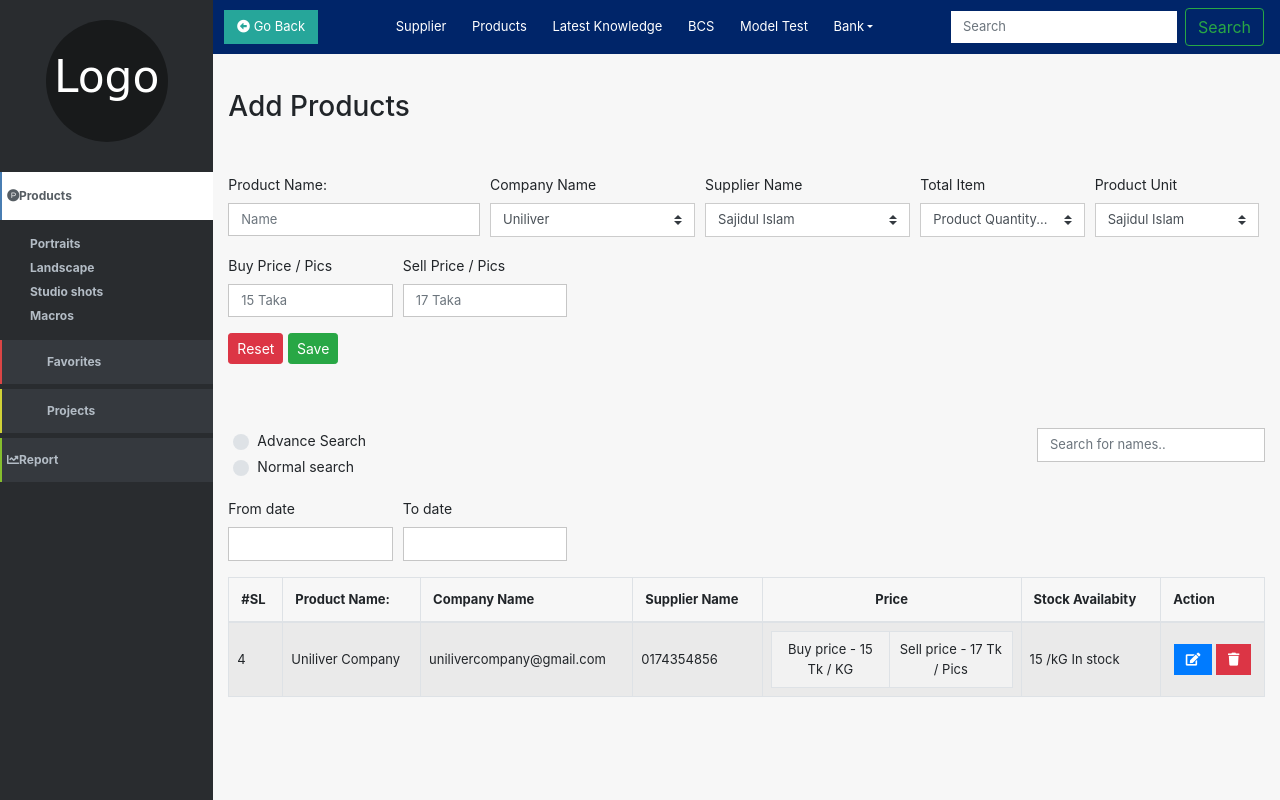
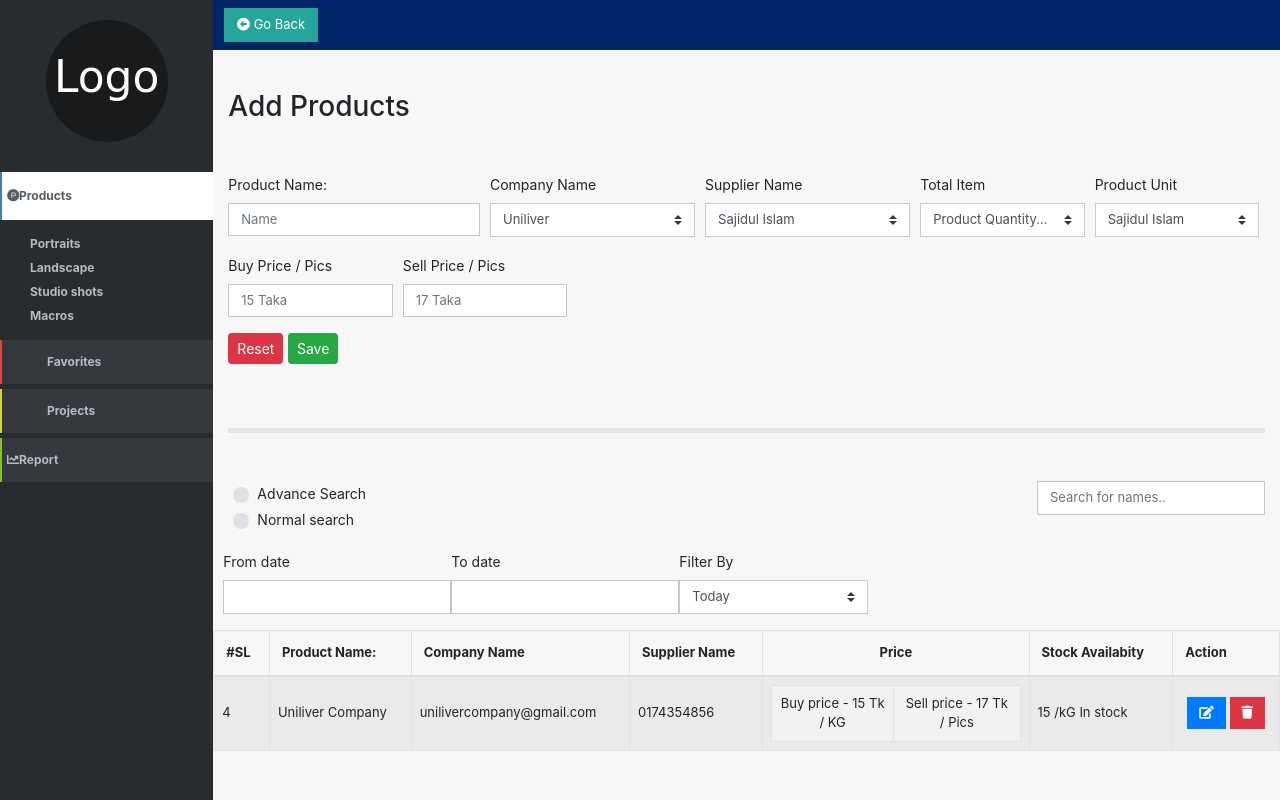
Before and after one commit to sajidulislam0/inventory, a CodeIgniter app: page /inventory/products in a window 1280 px wide. Run offline with CodeIgniter, Linux system fonts and the light colour scheme; some libraries are stand-ins or nearby versions.

Commit message:
Design search filter

```diff
--- a/application/views/templates/master/master.php
+++ b/application/views/templates/master/master.php
@@ -59,12 +59,7 @@
                             <div class="link-green">
                                 <a href="#">
                                     <i class="fas fa-chart-line"></i>Report</a>
-                                <ul class="sub-links">
-                                    <li><a href="#">Link 1</a></li>
-                                    <li><a href="#">Link 2</a></li>
-                                    <li><a href="#">Link 3</a></li>
-                                    <li><a href="#">Link 4</a></li>
-                                </ul>
+
                             </div>
                         </div>
                     </aside>
@@ -78,7 +73,7 @@
                             <button onclick="goBack()" class="btn green font-size"><i class="fa fa-arrow-alt-circle-left"></i> Go Back</button>
                         </div>
 
-                        <div class="collapse navbar-collapse" id="navbarsExampleDefault">
+<!--                        <div class="collapse navbar-collapse" id="navbarsExampleDefault">
 
                             <ul class="navbar-nav m-auto nav">
                                 <li class="nav-item active">
@@ -116,7 +111,7 @@
                                 <input class="form-control mr-sm-2" type="text" placeholder="Search" aria-label="Search">
                                 <button class="btn btn-outline-success my-2 my-sm-0" type="submit">Search</button>
                             </form>
-                        </div>
+                        </div>-->
                     </nav>
 
                     <div class="body-wrapper">
@@ -204,19 +199,25 @@
         </script>
         <script type="text/javascript">
             $(document).ready(function () {
-              $('#customRadioInline1').on('change', function () {
-                    var t = document.getElementById("customRadioInline1").value;
+//              $('#customRadioInline1:checked').on(':checked', function () {
+//                    var t = $(this).value;
+//                    var advance_field = document.getElementById('advance_search_wrapper');
+//                if (t == 'advance_search'){
+//                     advance_field.style.display = 'block'
+//                } else{
+//                    advance_field.style.display = 'none'
+//                }
+//            });
+//
+
+                $('.adv_radio_search .search_radio_wrapper input').change(function () {
                     var advance_field = document.getElementById('advance_search_wrapper');
-
-                if (t == 'advance_search'){
-
-                     advance_field.style.display = 'block'
-                } else{
-                    advance_field.style.display = 'none'
-
-
-                }
-            });
+                    if ($('#customRadioInline1').is(':checked') == true) {
+                        advance_field.style.display = 'flex'
+                    } else {
+                        advance_field.style.display = 'none'
+                    }
+                });
             });
         </script>
 
--- a/application/views/templates/products/products.php
+++ b/application/views/templates/products/products.php
@@ -68,43 +68,67 @@
         </form>
     </div>
 </div>
-<div class="row mt-5">
+ <div class="output-table pt-5 mt-5">
+<div class="row">
+
     <div class="col-md-12">
         <div class="float-right form-group input-form">
             <input type="text" id="myInput" class="form-control" onkeyup="mySearch()" placeholder="Search for names.." title="Type in a name">
         </div>
         <div class="global_search_filter input-form">
-
             <form method="POST" action="">
-
-                <div class="form-row">
-                    <div class="form-group align-self-end col-md-3">
+                <div class="form-row adv_radio_search">
+                    <div class="form-group align-self-center col-md-3 search_radio_wrapper">
                         <div class="custom-control custom-radio custom-control-inline">
                             <input type="radio" id="customRadioInline1" name="customRadioInline1" class="custom-control-input" value="advance_search">
-                            <label class="custom-control-label" for="customRadioInline1">Advance Search</label>
+                            <label class="custom-control-label " for="customRadioInline1">Advance Search</label>
                         </div>
                         <div class="custom-control custom-radio custom-control-inline">
                             <input type="radio" id="customRadioInline2" name="customRadioInline1" class="custom-control-input" value="normal_search">
                             <label class="custom-control-label" for="customRadioInline2">Normal search</label>
                         </div>
                     </div>
- </div>
 
-                    <div id="advance_search_wrapper">
-                         <div class="form-row">
-                        <div class="form-group col-md-2" >
+                    <div id="advance_search_wrapper_main" class="input-form ">
+                        <div id="advance_search_wrapper" class="form-row">
+                            <div class="form-group">
                                 <label for="from_date">From date</label>
                                 <input type="text" id="from_date" class="form-control">
                             </div>
-                        <div class="form-group col-md-2">
+                            <div class="form-group ">
                                 <label for="to_date">To date</label>
                                 <input type="text" id="to_date" class="form-control">
                             </div>
+                            <div class="form-group" >
+                                <label for="exampleInputname">Filter By</label>
+                                <select name="status" id="status" class="custom-select">
+                                    <option value="0">Today</option>
+                                    <option value="0">Yesterday</option>
+                                    <option value="0">Last 7 Days</option>
+                                    <option value="0">Last 30 Days</option>
+                                    <option value="0">This Month</option>
+                                    <option value="0">Last Month</option>
+                                    <option value="0">Last 6 Months</option>
+                                    <option value="0">Last 1 Year</option>
+                                </select>
                             </div>
+                        </div>
+
+
+
+                    </div>
+
 
                 </div>
 
             </form>
+
+        </div>
+
+
+
+
+
 
     </div>
     <div class="table-responsive">
@@ -148,3 +172,5 @@
     </div>
 </div>
 </div>
+
+</div>
--- a/public/css/style.css
+++ b/public/css/style.css
@@ -22,6 +22,18 @@ main .container{
     background: #ffffff;
     box-shadow: inset 0px 0px 15px 0px #f6f5f5;
     border-radius: 5px;
+}
+.sale-report-box{
+       background: #fff;
+    padding: 1em;
+    border-radius: 6px;
+    border: 1px solid #292c2f4a;
+}
+.dashboard-icon{
+
+}
+.output-table{
+        border-top: 5px solid rgba(186, 184, 184, 0.2784313725490196);
 }
 .custom-radio .custom-control-input:checked~.custom-control-label::before {
     background-color: #26a69a;
```
Also changed, not shown: application/views/templates/dashboard.php (+8 -5 lines). Lines whose indentation alone changed are shown as unchanged.
